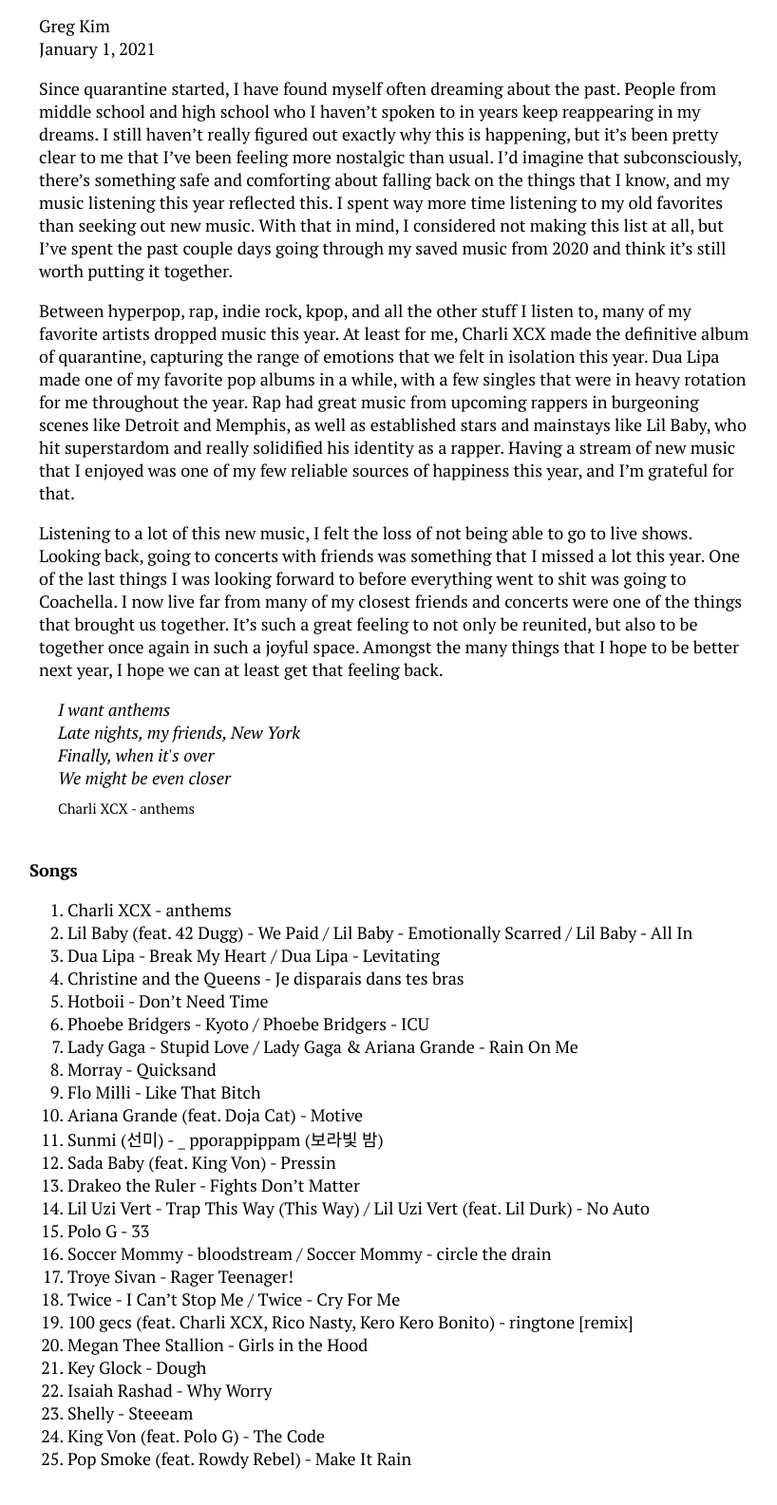
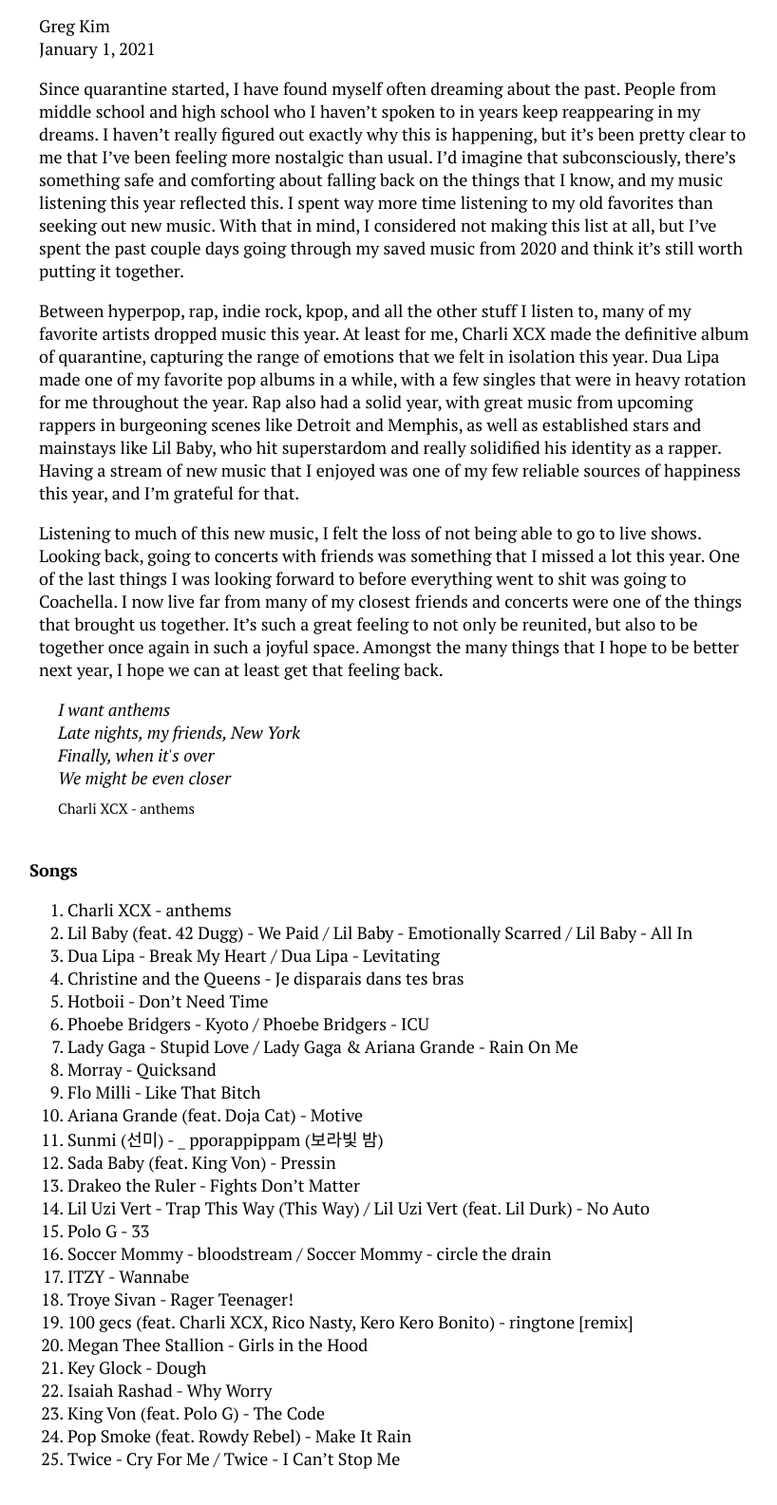
Before and after one commit to gwcmk/favorite-music-2020, a website: page index.html in a window 1280 px wide. Shown: the part 133-1718 px from the top of the page at 95% size, without its empty margins (225-1043 px from the left). Drawn offline with Linux system fonts and the light colour scheme.

Commit message:
Final edits

```diff
--- a/index.html
+++ b/index.html
@@ -18,7 +18,7 @@
       </p>
       <p>
         Since quarantine started, I have found myself often dreaming about the past. People from middle school and high
-        school who I haven’t spoken to in years keep reappearing in my dreams. I still haven’t really figured out
+        school who I haven’t spoken to in years keep reappearing in my dreams. I haven’t really figured out
         exactly why this is happening, but it’s been pretty clear to me that I’ve been feeling more nostalgic than
         usual. I’d imagine that subconsciously, there’s something safe and comforting about falling back on the things
         that I know, and my music listening this year reflected this. I spent way more time listening to my old
@@ -30,13 +30,14 @@
         Between hyperpop, rap, indie rock, kpop, and all the other stuff I listen to, many of my favorite artists
         dropped music this year. At least for me, Charli XCX made the definitive album of quarantine, capturing the
         range of emotions that we felt in isolation this year. Dua Lipa made one of my favorite pop albums in a while,
-        with a few singles that were in heavy rotation for me throughout the year. Rap had great music from upcoming
+        with a few singles that were in heavy rotation for me throughout the year. Rap also had a solid year, with great
+        music from upcoming
         rappers in burgeoning scenes like Detroit and Memphis, as well as established stars and mainstays like Lil Baby,
         who hit superstardom and really solidified his identity as a rapper. Having a stream of new music that I enjoyed
         was one of my few reliable sources of happiness this year, and I’m grateful for that.
       </p>
       <p>
-        Listening to a lot of this new music, I felt the loss of not being able to go to live shows. Looking
+        Listening to much of this new music, I felt the loss of not being able to go to live shows. Looking
         back, going to concerts with friends was something that I missed a lot this year. One of the last things I was
         looking forward to before everything went to shit was going to Coachella. I now live far from many of my closest
         friends and concerts were one of the things that brought us together. It’s such a great feeling to not only be
@@ -81,15 +82,15 @@
           <li>Lil Uzi Vert - Trap This Way (This Way) / Lil Uzi Vert (feat. Lil Durk) - No Auto</li>
           <li>Polo G - 33</li>
           <li>Soccer Mommy - bloodstream / Soccer Mommy - circle the drain</li>
+          <li>ITZY - Wannabe</li>
           <li>Troye Sivan - Rager Teenager!</li>
-          <li>Twice - I Can’t Stop Me / Twice - Cry For Me</li>
           <li>100 gecs (feat. Charli XCX, Rico Nasty, Kero Kero Bonito) - ringtone [remix]</li>
           <li>Megan Thee Stallion - Girls in the Hood</li>
           <li>Key Glock - Dough</li>
           <li>Isaiah Rashad - Why Worry</li>
-          <li>Shelly - Steeeam</li>
           <li>King Von (feat. Polo G) - The Code</li>
           <li>Pop Smoke (feat. Rowdy Rebel) - Make It Rain</li>
+          <li>Twice - Cry For Me / Twice - I Can’t Stop Me</li>
         </ol>
       </div>
     </div>
```
